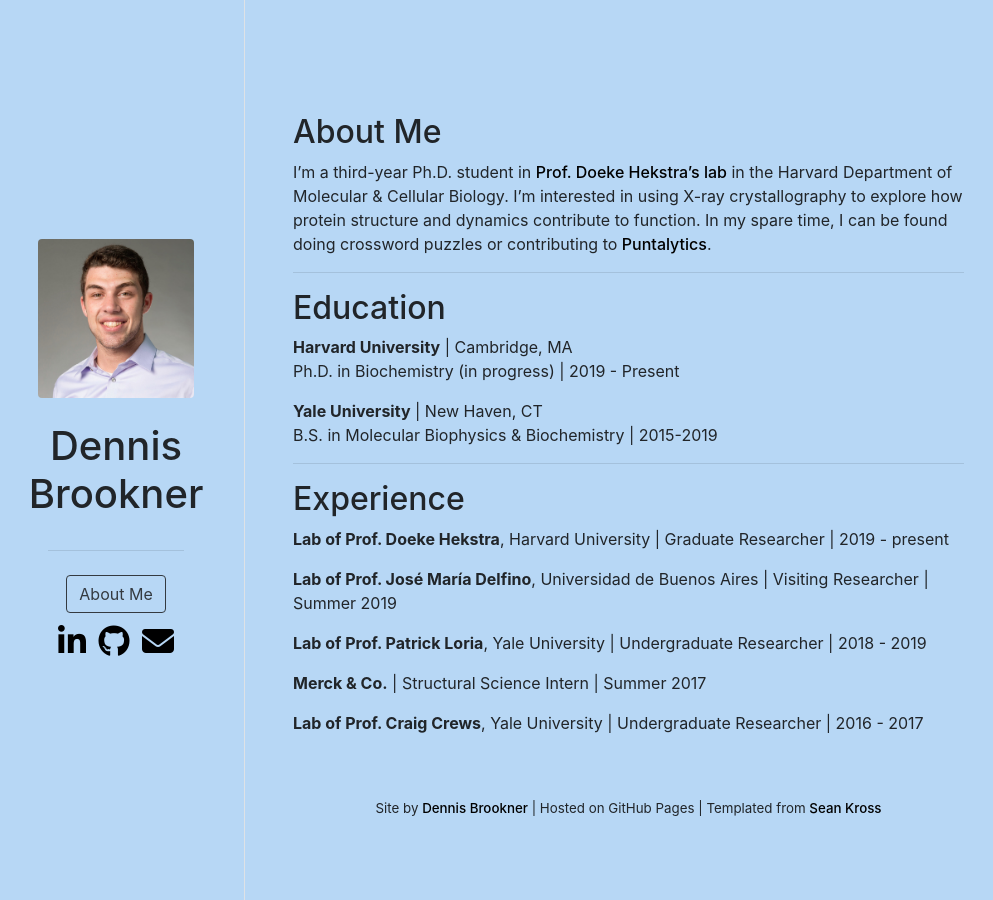
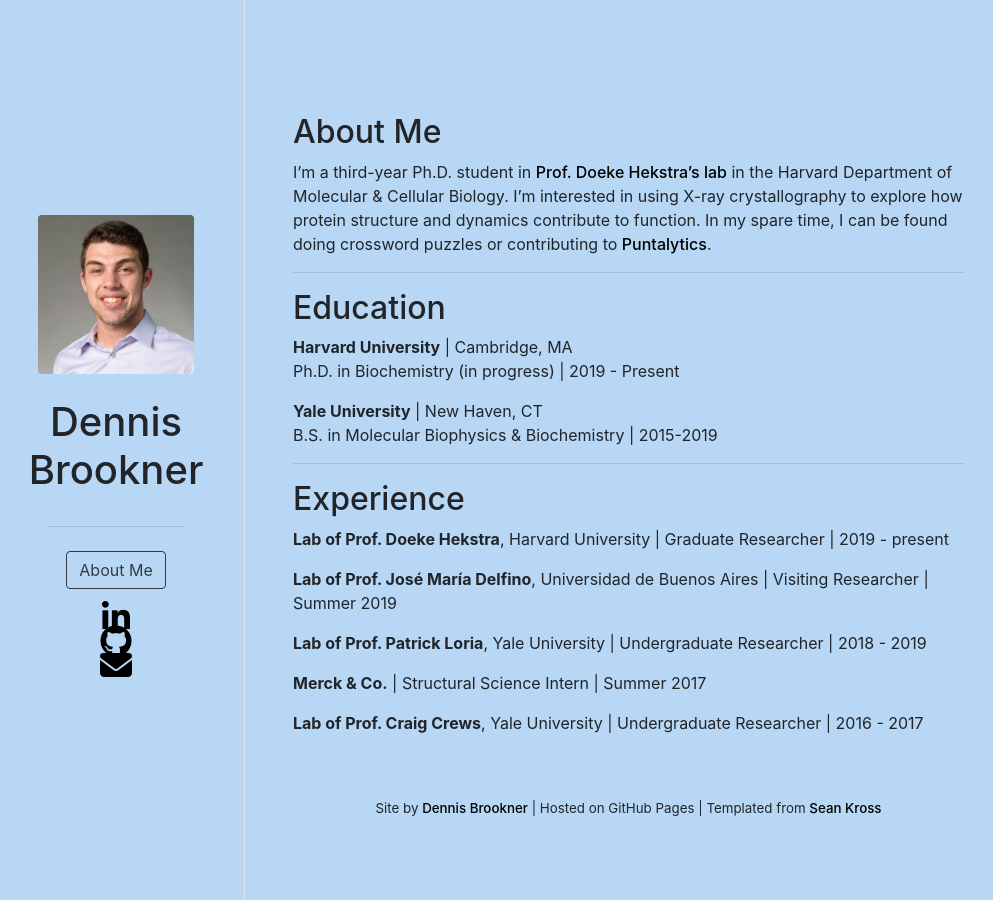
Before and after one commit to dennisbrookner/dennisbrookner.github.io, a Jekyll site: the page built from index.md, in a window 1280 px wide. Shown: the whole page, without its empty margins (140-1133 px from the left). Built offline with Jekyll 4.4.1, drawn with Linux system fonts in a browser that asks for light colours; nearby versions of some CDN libraries.

Commit message:
Update navigation.html

```diff
--- a/_includes/navigation.html
+++ b/_includes/navigation.html
@@ -15,7 +15,7 @@
     <ul class="list-inline">
 
       {% for item in site.data.links %}
-        <li class="text-center list-inline-item">
+        <li class="text-center">
           <a href="{{ item.link }}">
             <i class="fa fa-{{item.name}} fa-2xl"></i>
           </a>
```
